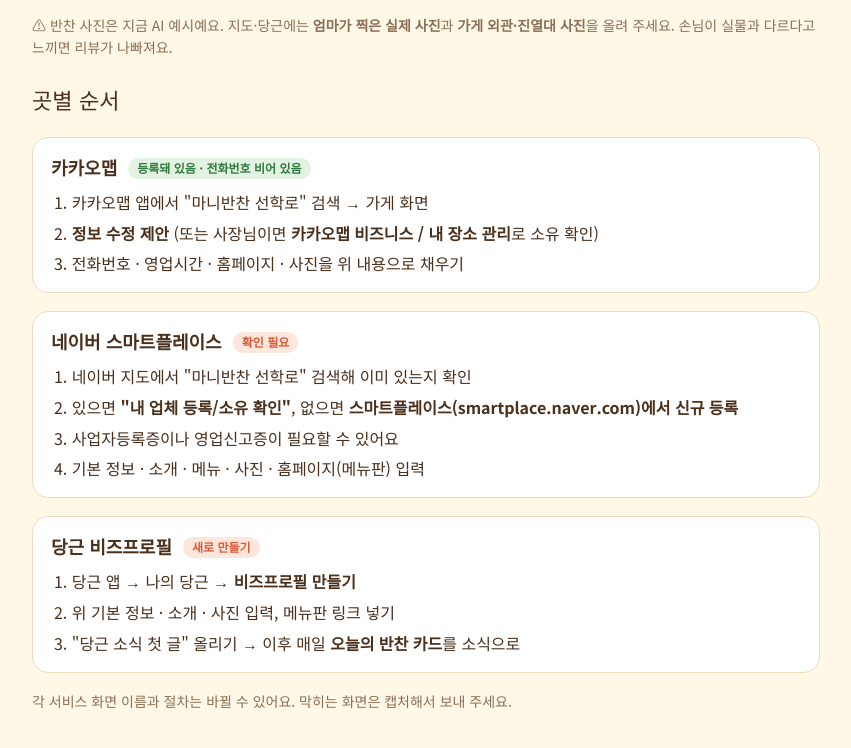
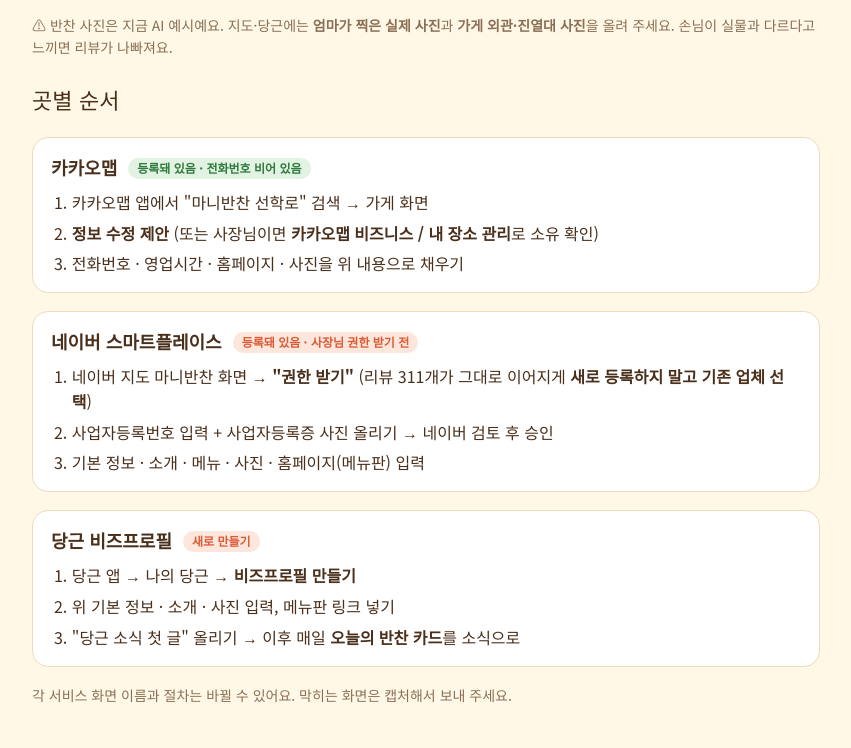
Before and after one commit to deankim0625/banchan-menu, a plain HTML site: page docs/kit/index.html in a window 1280 px wide. Shown: the part 2372-3120 px from the top of the page, without its empty margins (214-1065 px from the left). Drawn offline with Linux system fonts and the light colour scheme.

Commit message:
대시보드·등록 묶음: 네이버 스마트플레이스 권한 받기 대기 상태 반영
Co-Authored-By: Claude Opus 5.5 <noreply@anthropic.com>

```diff
--- a/docs/kit/index.html
+++ b/docs/kit/index.html
@@ -94,10 +94,9 @@ button:focus-visible{outline:3px solid var(--tomato);outline-offset:2px}
     <li><b>정보 수정 제안</b> (또는 사장님이면 <b>카카오맵 비즈니스 / 내 장소 관리</b>로 소유 확인)</li>
     <li>전화번호 · 영업시간 · 홈페이지 · 사진을 위 내용으로 채우기</li>
   </ol></div>
-  <div class="where"><h3>네이버 스마트플레이스 <span class="tag t-todo">확인 필요</span></h3><ol>
-    <li>네이버 지도에서 "마니반찬 선학로" 검색해 이미 있는지 확인</li>
-    <li>있으면 <b>"내 업체 등록/소유 확인"</b>, 없으면 <b>스마트플레이스(smartplace.naver.com)에서 신규 등록</b></li>
-    <li>사업자등록증이나 영업신고증이 필요할 수 있어요</li>
+  <div class="where"><h3>네이버 스마트플레이스 <span class="tag t-todo">등록돼 있음 · 사장님 권한 받기 전</span></h3><ol>
+    <li>네이버 지도 마니반찬 화면 → <b>"권한 받기"</b> (리뷰 311개가 그대로 이어지게 <b>새로 등록하지 말고 기존 업체 선택</b>)</li>
+    <li>사업자등록번호 입력 + 사업자등록증 사진 올리기 → 네이버 검토 후 승인</li>
     <li>기본 정보 · 소개 · 메뉴 · 사진 · 홈페이지(메뉴판) 입력</li>
   </ol></div>
   <div class="where"><h3>당근 비즈프로필 <span class="tag t-todo">새로 만들기</span></h3><ol>
```
Also changed, not shown: docs/status/status.json (+5 -2 lines).
